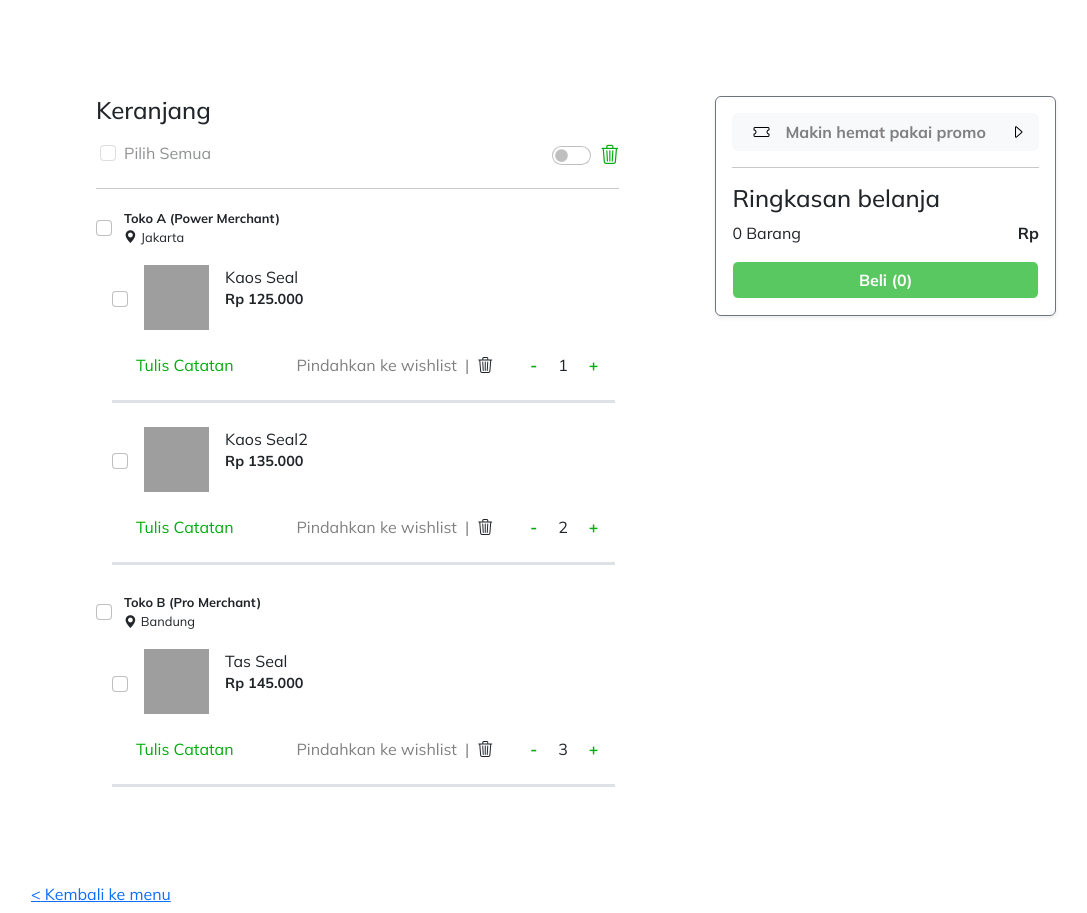
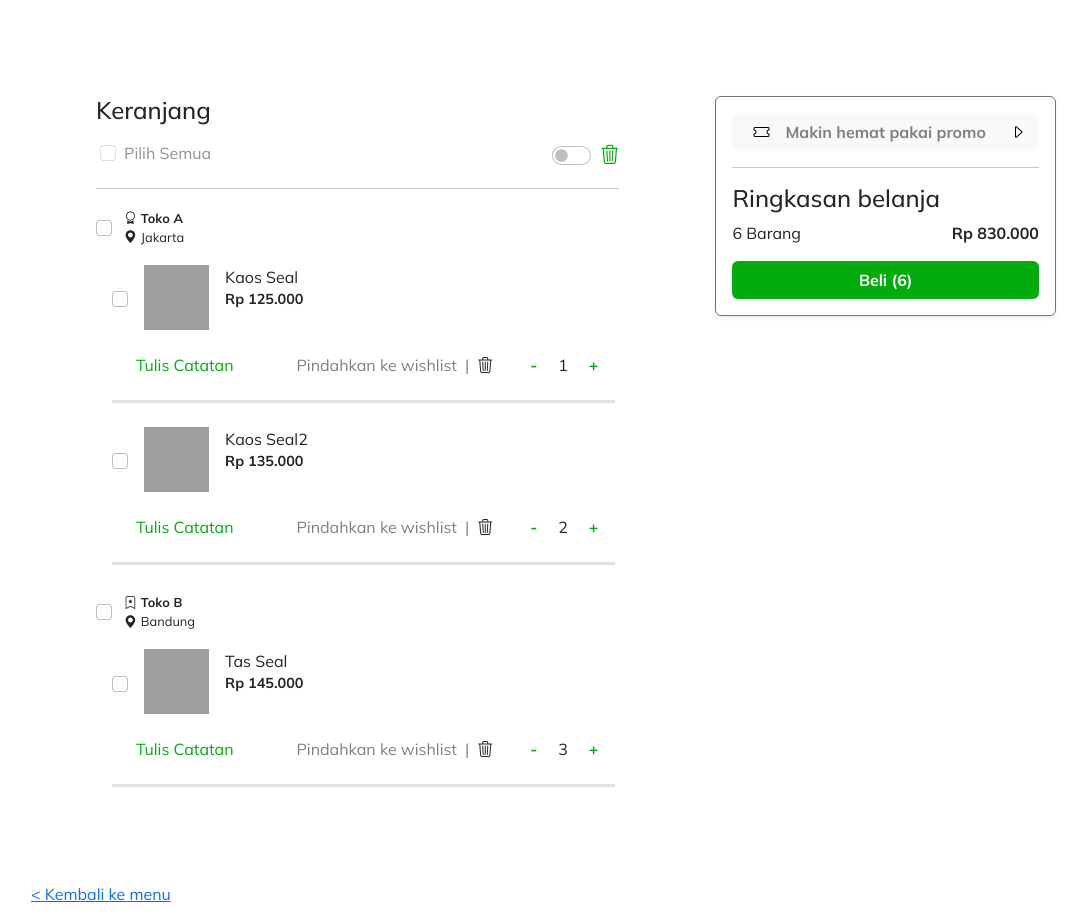
Before and after one commit to Gameciel/emerce-app-exercise, a React (Create React App) app: page /cart in a window 1280 px wide. Shown: the whole page, without its empty margins (64-1151 px from the left). Built offline with nearby package versions, Linux system fonts and the light colour scheme; grey boxes are pictures that could not be loaded; a web font is replaced by a local one.

Commit message:
added swal

```diff
--- a/package.json
+++ b/package.json
@@ -15,6 +15,7 @@
     "react-redux": "^8.0.5",
     "react-router-dom": "^6.8.2",
     "react-scripts": "5.0.1",
+    "sweetalert2": "^11.7.3",
     "web-vitals": "^2.1.4"
   },
   "scripts": {
--- a/src/components/CartDetail.jsx
+++ b/src/components/CartDetail.jsx
@@ -39,7 +39,12 @@ export default function CartDetail(props) {
 							htmlFor="flexCheckDefault"
 							style={{ fontSize: "0.8em" }}
 						>
-							{merchantName} ({merchantStatus})
+							{merchantStatus === "Power Merchant" ? (
+								<i className="bi bi-award me-1"></i>
+							) : (
+								<i className="bi bi-bookmark-star me-1"></i>
+							)}
+							{merchantName}
 						</label>
 						<div style={{ fontSize: "0.8em" }}>
 							<i className="bi bi-geo-alt-fill me-1"></i>
--- a/src/components/ItemDetail.jsx
+++ b/src/components/ItemDetail.jsx
@@ -1,9 +1,13 @@
 import React, { useEffect } from "react";
 
 import { useDispatch, useSelector } from "react-redux";
+
+import Swal from "sweetalert2";
+
 import {
 	decrementItemOnCart,
 	incrementItemOnCart,
+	hardDeleteItemFromCart,
 } from "../redux/action/action.js";
 
 export default function ItemDetail(props) {
@@ -17,6 +21,34 @@ export default function ItemDetail(props) {
 		dispatch(decrementItemOnCart(props.queryData.id));
 	};
 
+	const hardDeleteHandler = () => {
+		const swalWithBootstrapButtons = Swal.mixin({
+			customClass: {
+				confirmButton: "btn btn-success ms-2",
+				cancelButton: "btn btn-danger me-2",
+			},
+			buttonsStyling: false,
+		});
+
+		swalWithBootstrapButtons
+			.fire({
+				title: "Ingin menghapus dari keranjang?",
+				text: "Lorem lorem",
+				icon: "warning",
+				showCancelButton: true,
+				confirmButtonText: "Ya",
+				cancelButtonText: "Gak",
+				reverseButtons: true,
+			})
+			.then(result => {
+				if (result.isConfirmed) {
+					dispatch(hardDeleteItemFromCart(props.queryData.id));
+					swalWithBootstrapButtons.fire("Item Dihapus Dari Keranjang.");
+				} else if (result.dismiss === Swal.DismissReason.cancel) {
+					swalWithBootstrapButtons.fire("Cancelled");
+				}
+			});
+	};
 	return (
 		<>
 			<div className="d-flex flex-row ms-3">
@@ -49,7 +81,10 @@ export default function ItemDetail(props) {
 				<div className="ms-2" style={{ color: "grey" }}>
 					|
 				</div>
-				<i className="bi bi-trash3 ms-2"></i>
+				<i
+					className="bi bi-trash3 ms-2"
+					onClick={() => hardDeleteHandler()}
+				></i>
 				<div className="d-flex flex-row ms-4 me-1 align-items-center">
 					<button
 						type="button"
--- a/src/pages/Cart.jsx
+++ b/src/pages/Cart.jsx
@@ -6,9 +6,11 @@ import CartDetail from "../components/CartDetail.jsx";
 export default function Cart() {
 	const cartData = useSelector(state => state.cart);
 	const [queryData, setQueryData] = useState(fakeQuery(cartData));
+	const [summary, getSummary] = useState(getCheckOutSummary(cartData));
 
 	useEffect(() => {
 		setQueryData(fakeQuery(cartData));
+		getSummary(getCheckOutSummary(cartData));
 	}, [cartData]);
 
 	const renderCartDetail = () => {
@@ -92,15 +94,17 @@ export default function Cart() {
 						<hr></hr>
 						<h4>Ringkasan belanja</h4>
 						<div className="d-flex flex-row justify-content-between">
-							<p>0 Barang</p>
-							<p className="fw-bold">Rp</p>
+							<p>{summary.qty} Barang</p>
+							<p className="fw-bold">
+								Rp {summary.totalPrice.toLocaleString("id")}
+							</p>
 						</div>
 						<button
 							className="btn fw-bold"
 							style={{ backgroundColor: "#03ac0e", color: "white" }}
-							disabled
+							disabled={!summary.qty}
 						>
-							Beli (0)
+							Beli ({summary.qty})
 						</button>
 					</div>
 				</div>
@@ -133,3 +137,15 @@ function fakeQuery(cartData) {
 
 	return queryResult;
 }
+
+function getCheckOutSummary(cartData) {
+	return cartData.reduce(
+		(accumulator, current) => {
+			return {
+				qty: accumulator.qty + current.qty,
+				totalPrice: accumulator.totalPrice + current.qty * current.price,
+			};
+		},
+		{ qty: 0, totalPrice: 0 }
+	);
+}
--- a/src/redux/action/action.js
+++ b/src/redux/action/action.js
@@ -15,3 +15,12 @@ export const decrementItemOnCart = id => {
 		});
 	};
 };
+
+export const hardDeleteItemFromCart = id => {
+	return dispatch => {
+		dispatch({
+			type: "HARD_DELETE",
+			payload: id,
+		});
+	};
+};
--- a/src/redux/reducers/cartData.js
+++ b/src/redux/reducers/cartData.js
@@ -38,8 +38,10 @@ export const cartReducer = (state = init_state, action) => {
 			const toDecrement = decrementFrom(state, action);
 			return toDecrement;
 
-		case "HARD_REMOVE":
-			return state.filter(item => item.id === action.payload);
+		case "HARD_DELETE":
+			return state
+				.filter(item => item.id !== action.payload)
+				.sort((a, b) => a.id - b.id);
 
 		default:
 			return state;
```
Also changed, not shown: 1 other file (tests, documents, lock files or other folders).
